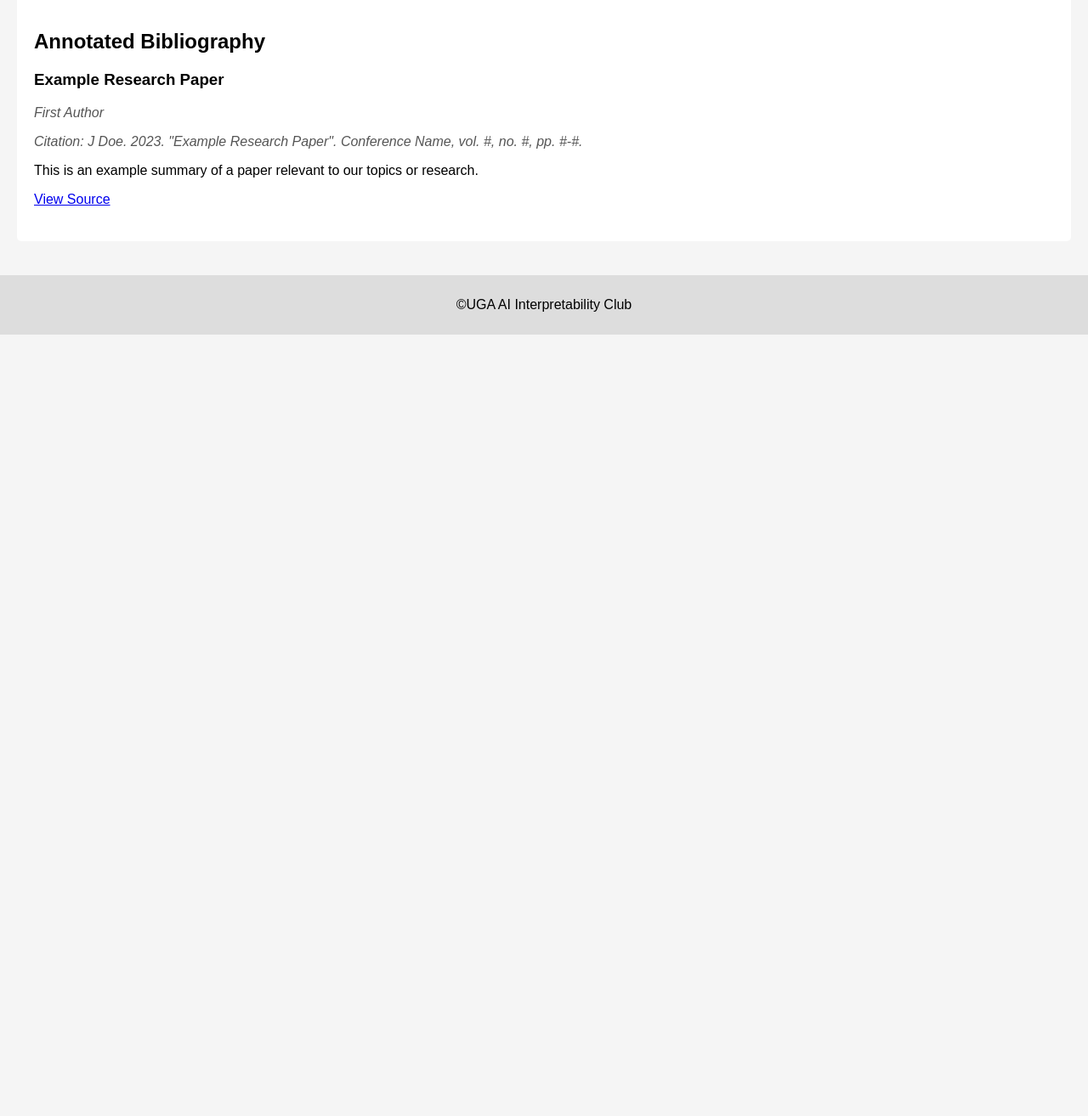
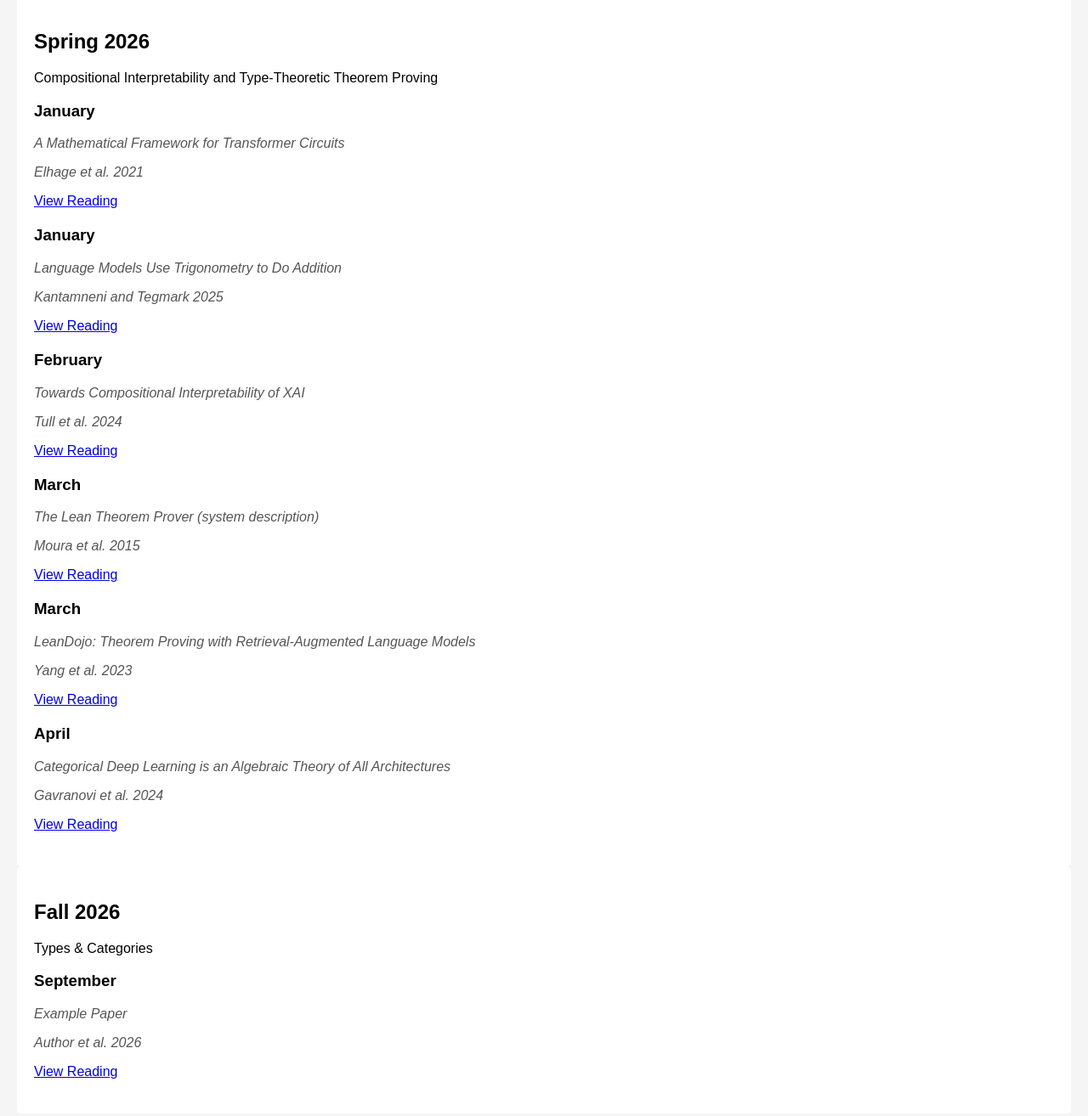
Before and after one commit to PLAIDRG/plaidrg.github.io, a plain HTML site: page resources.html in a window 1280 px wide. Shown: the part 120-1434 px from the top of the page at 85% size. Before the commit the page ends 800 px from the top, so only its background shows below. Drawn offline with Linux system fonts and the light colour scheme.

Commit message:
Update resources.html
Reading list update

```diff
--- a/resources.html
+++ b/resources.html
@@ -2,7 +2,7 @@
 <html lang="en">
 <head>
     <meta charset="UTF-8">
-    <title>Resources</title>
+    <title>Reading Lists</title>
     <link rel="stylesheet" href="/style.css">
 </head>
 <body>
@@ -10,20 +10,68 @@
 <div id="navbar"></div>
 
 <main>
+
+    <!-- SPRING -->
     <section>
-        <h2>Annotated Bibliography</h2>
+        <h2>Spring 2026</h2>
+        <p class="semester-title">Compositional Interpretability and Type-Theoretic Theorem Proving</p>
 
         <article>
-            <h3>Example Research Paper</h3>
-            <p class="author">First Author</p>
-            <p class="citation">Citation: J Doe. 2023. "Example Research Paper". Conference Name, vol. #, no. #, pp. #-#.</p>
-            <p>
-                This is an example summary of a paper relevant to our topics or research.
-            </p>
-            <a href="https://arxiv.org" target="_blank">View Source</a>
+            <h3>January</h3>
+            <p class="author">A Mathematical Framework for Transformer Circuits</p>
+            <p class="author">Elhage et al. 2021</p>
+            <a href="https://transformer-circuits.pub/2021/framework/index.html" target="_blank">View Reading</a>
         </article>
 
+        <article>
+            <h3>January</h3>
+            <p class="author">Language Models Use Trigonometry to Do Addition</p>
+            <p class="author">Kantamneni and Tegmark 2025</p>
+            <a href="https://arxiv.org/pdf/2502.00873" target="_blank">View Reading</a>
+        </article>
+
+        <article>
+            <h3>February</h3>
+            <p class="author">Towards Compositional Interpretability of XAI</p>
+            <p class="author">Tull et al. 2024</p>
+            <a href="https://arxiv.org/pdf/2406.17583" target="_blank">View Reading</a>
+        </article>
+
+        <article>
+            <h3>March</h3>
+            <p class="author">The Lean Theorem Prover (system description)</p>
+            <p class="author">Moura et al. 2015</p>
+            <a href="https://leodemoura.github.io/files/lean_cade25.pdf" target="_blank">View Reading</a>
+        </article>
+
+        <article>
+            <h3>March</h3>
+            <p class="author">LeanDojo: Theorem Proving with Retrieval-Augmented Language Models</p>
+            <p class="author">Yang et al. 2023</p>
+            <a href="https://arxiv.org/pdf/2306.15626" target="_blank">View Reading</a>
+        </article>
+
+        <article>
+            <h3>April</h3>
+            <p class="author">Categorical Deep Learning is an Algebraic Theory of All Architectures</p>
+            <p class="author">Gavranovi et al. 2024</p>
+            <a href="https://arxiv.org/pdf/2402.15332" target="_blank">View Reading</a>
+        </article>
     </section>
+
+    <!-- FALL -->
+    <section>
+        <h2>Fall 2026</h2>
+        <p class="semester-title">Types & Categories</p>
+
+        <article>
+            <h3>September</h3>
+            <p class="author">Example Paper</p>
+            <p class="author">Author et al. 2026</p>
+            <a href="#" target="_blank">View Reading</a>
+        </article>
+    </section>
+
 </main>
 
 <div id="footer"></div>
```
